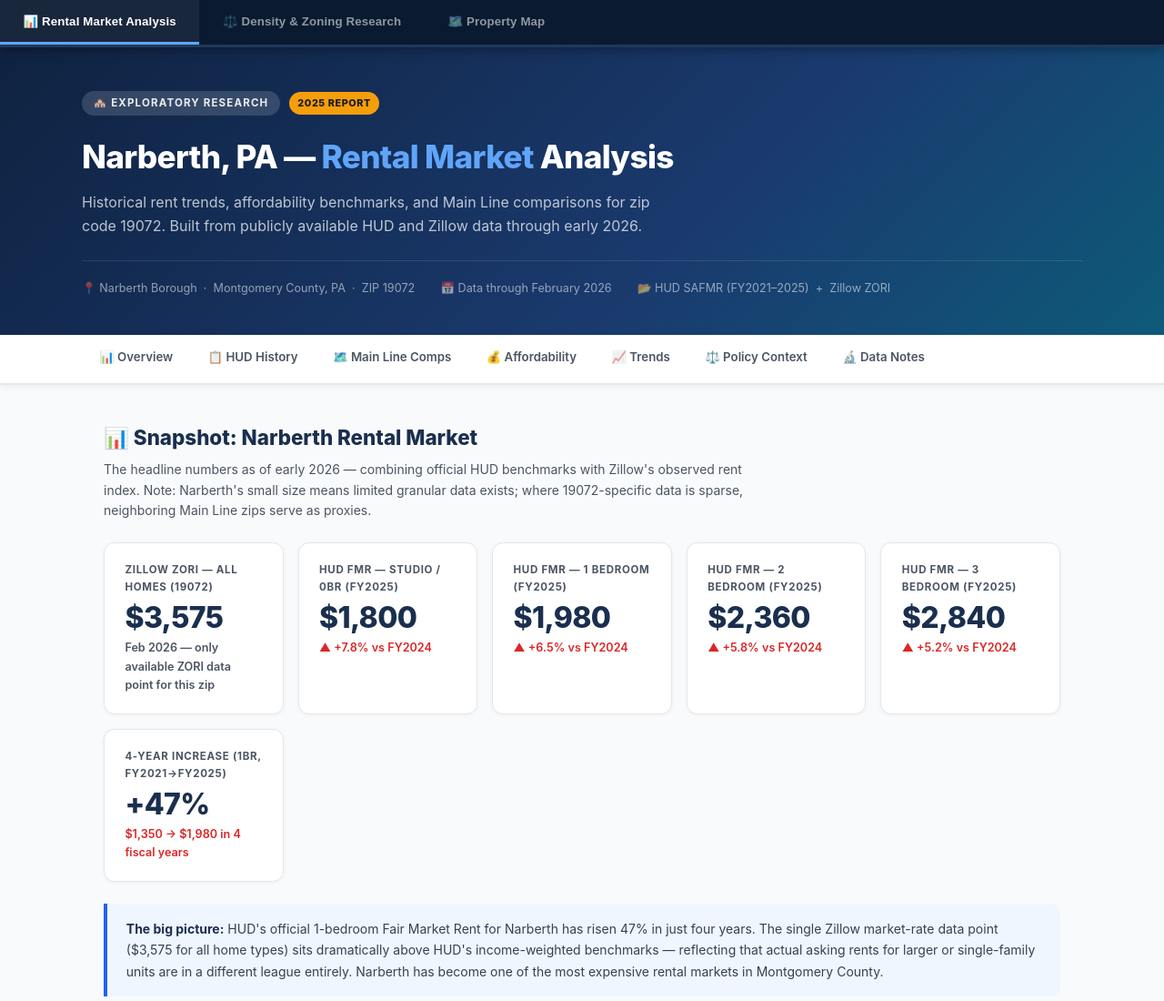
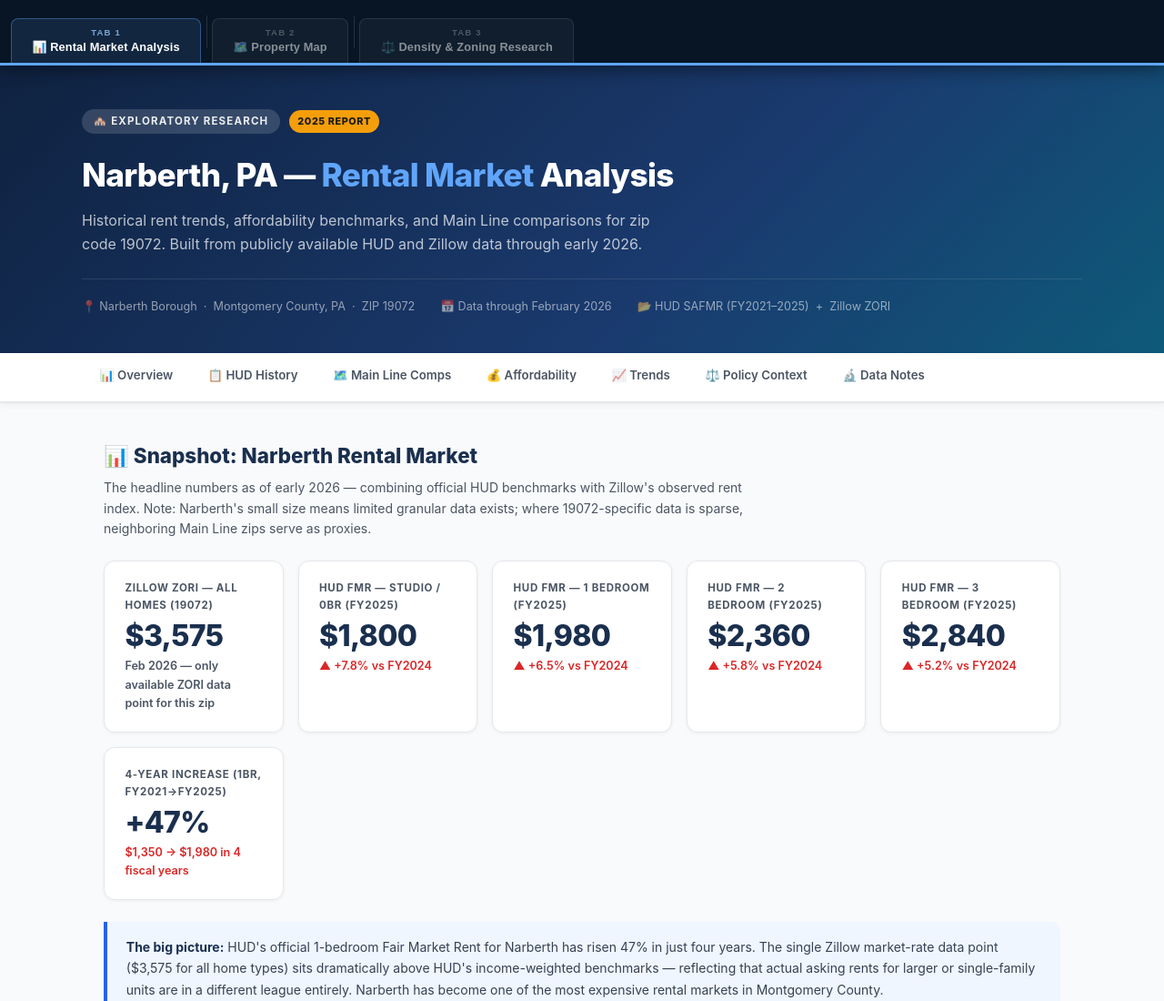
Before and after one commit to mattpatrick11/narberth-affordability, a plain HTML site: page index.html in a window 1280 px wide. Shown: the top 1100 px of the page at 91% size. Drawn offline with nearby package versions, Linux system fonts and the light colour scheme.

Commit message:
Improve tab bar visibility; swap Map and IZ Research tab order

```diff
--- a/index.html
+++ b/index.html
@@ -41,32 +41,68 @@
       position: sticky;
       top: 0;
       z-index: 300;
-      background: #0a1a30;
+      background: #071525;
       display: flex;
+      align-items: flex-end;
       overflow-x: auto;
-      height: var(--tab-h);
-      border-bottom: 3px solid #1e3a5c;
-      box-shadow: 0 2px 12px rgba(0,0,0,0.35);
+      height: 72px;
+      border-bottom: 3px solid #60a5fa;
+      box-shadow: 0 4px 18px rgba(0,0,0,0.45);
+      padding: 0 0.75rem;
+      gap: 0.35rem;
     }
+    :root { --tab-h: 72px; }
     #tab-bar::-webkit-scrollbar { display: none; }
+    .tab-divider {
+      width: 1px;
+      height: 36px;
+      background: rgba(255,255,255,0.12);
+      flex-shrink: 0;
+      align-self: center;
+    }
     .tab-btn {
       flex-shrink: 0;
-      background: none;
-      border: none;
+      background: rgba(255,255,255,0.04);
+      border: 1px solid rgba(255,255,255,0.1);
       border-bottom: 3px solid transparent;
       margin-bottom: -3px;
-      color: rgba(255,255,255,0.55);
-      font-size: 0.83rem;
+      border-radius: 8px 8px 0 0;
+      color: rgba(255,255,255,0.5);
+      font-size: 0.8rem;
       font-weight: 700;
       letter-spacing: 0.01em;
-      padding: 0 1.6rem;
+      padding: 0.6rem 1.4rem 0.65rem;
       cursor: pointer;
-      height: 100%;
+      height: 52px;
       transition: color 0.15s, border-color 0.15s, background 0.15s;
       white-space: nowrap;
+      display: flex;
+      flex-direction: column;
+      align-items: center;
+      justify-content: center;
+      gap: 2px;
+      line-height: 1.25;
     }
-    .tab-btn:hover { color: rgba(255,255,255,0.88); background: rgba(255,255,255,0.06); }
-    .tab-btn.active { color: #fff; border-bottom-color: #60a5fa; }
+    .tab-btn .tab-num {
+      font-size: 0.6rem;
+      font-weight: 800;
+      letter-spacing: 0.12em;
+      text-transform: uppercase;
+      opacity: 0.5;
+    }
+    .tab-btn:hover {
+      color: rgba(255,255,255,0.9);
+      background: rgba(255,255,255,0.09);
+      border-color: rgba(255,255,255,0.18);
+      border-bottom-color: rgba(96,165,250,0.45);
+    }
+    .tab-btn.active {
+      color: #fff;
+      background: rgba(96,165,250,0.12);
+      border-color: rgba(96,165,250,0.4);
+      border-bottom-color: #60a5fa;
+    }
+    .tab-btn.active .tab-num { opacity: 0.8; color: #93c5fd; }
 
     /* ═══════════ TAB SECTIONS ═══════════ */
     .tab-section { display: none; }
@@ -412,9 +448,20 @@
 
 <!-- ══════════════════════ TOP TAB BAR ══════════════════════ -->
 <div id="tab-bar">
-  <button class="tab-btn active" onclick="showTab('rentals', this)">📊 Rental Market Analysis</button>
-  <button class="tab-btn" onclick="showTab('iz', this)">⚖️ Density &amp; Zoning Research</button>
-  <button class="tab-btn" onclick="showTab('map', this)">🗺️ Property Map</button>
+  <button class="tab-btn active" onclick="showTab('rentals', this)">
+    <span class="tab-num">Tab 1</span>
+    📊 Rental Market Analysis
+  </button>
+  <div class="tab-divider"></div>
+  <button class="tab-btn" onclick="showTab('map', this)">
+    <span class="tab-num">Tab 2</span>
+    🗺️ Property Map
+  </button>
+  <div class="tab-divider"></div>
+  <button class="tab-btn" onclick="showTab('iz', this)">
+    <span class="tab-num">Tab 3</span>
+    ⚖️ Density &amp; Zoning Research
+  </button>
 </div>
 
 <!-- ══════════════════════════════════════════════════════════════
```
